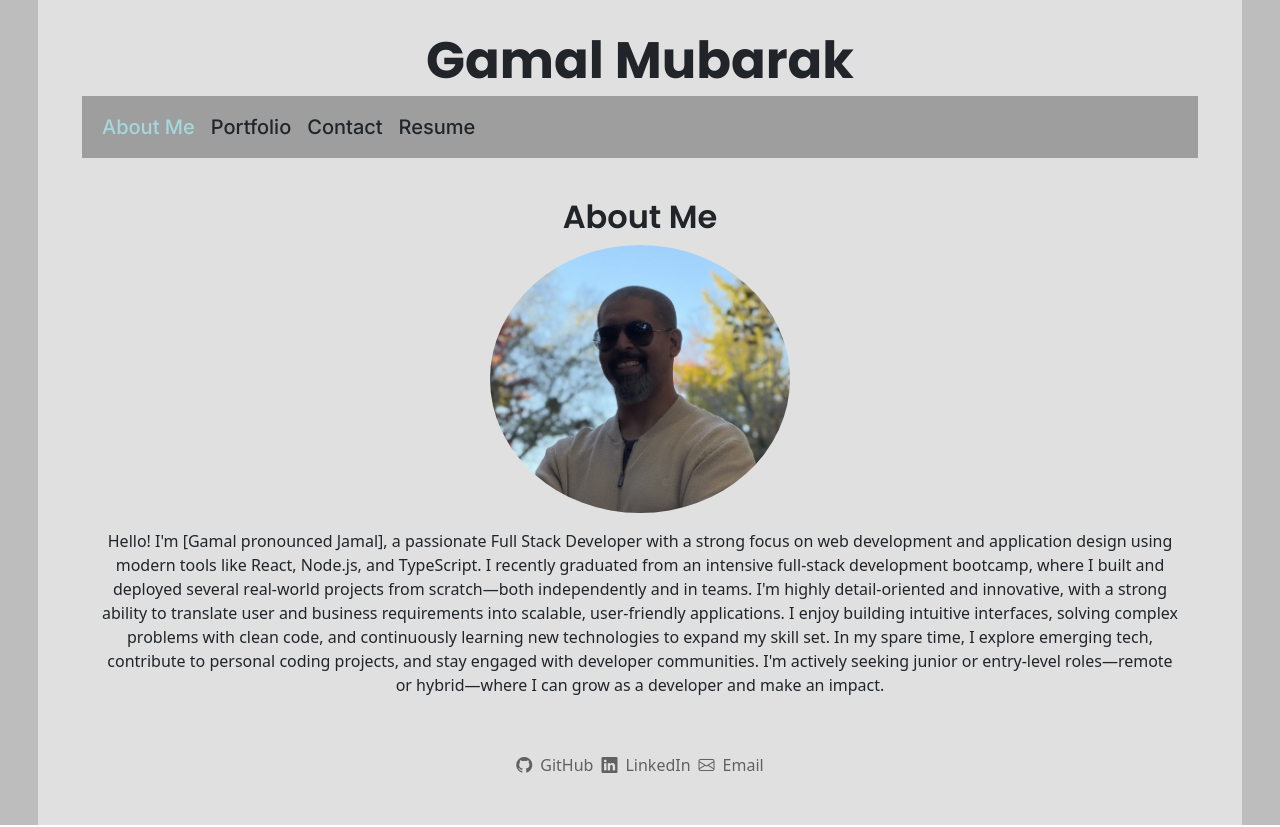
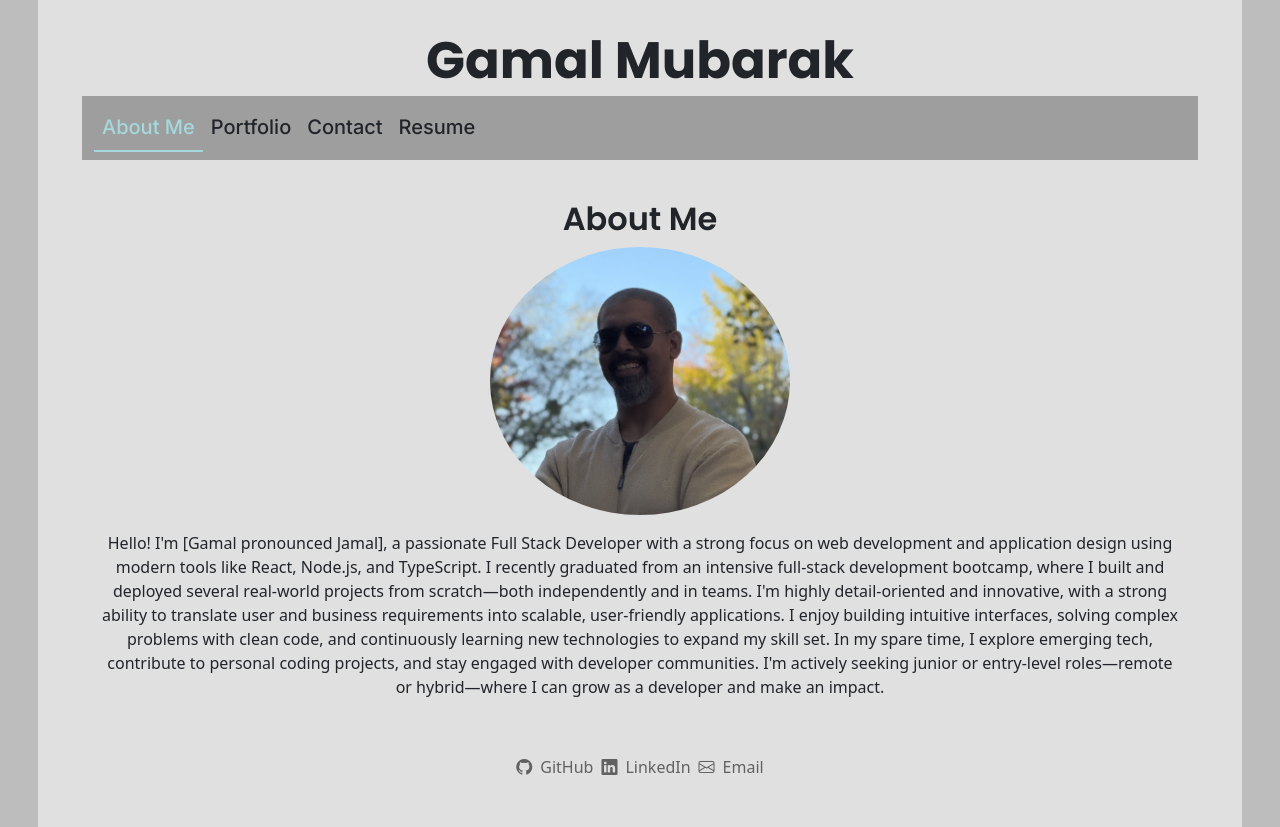
Before and after one commit to gamalmubarak/Gamal_portfolio, a React (Vite) app: page / in a window 1280 px wide. Built offline with nearby package versions, Linux system fonts and the light colour scheme.

Commit message:
hover effects added

```diff
--- a/src/components/navigation.jsx
+++ b/src/components/navigation.jsx
@@ -12,7 +12,24 @@ const Navigation = () => {
             <Link
               className="nav-link"
               to="/"
-              style={{ color: location.pathname === '/' ? '#a5d8dd' : 'inherit' }} // highlight color
+              style={{
+                color: location.pathname === '/' ? '#a5d8dd' : 'inherit',
+                textDecoration: 'none',
+                borderBottom: location.pathname === '/' ? '2px solid #a5d8dd' : '2px solid transparent',
+                transition: 'all 0.3s ease'
+              }}
+              onMouseEnter={(e) => {
+                if (location.pathname !== '/') {
+                  e.target.style.borderBottom = '2px solid #a5d8dd';
+                  e.target.style.color = '#a5d8dd';
+                }
+              }}
+              onMouseLeave={(e) => {
+                if (location.pathname !== '/') {
+                  e.target.style.borderBottom = '2px solid transparent';
+                  e.target.style.color = 'inherit';
+                }
+              }}
             >
               About Me
             </Link>
@@ -21,7 +38,24 @@ const Navigation = () => {
             <Link
               className="nav-link"
               to="/portfolio"
-              style={{ color: location.pathname === '/portfolio' ? '#a5d8dd' : 'inherit' }} // highlight color
+              style={{
+                color: location.pathname === '/portfolio' ? '#a5d8dd' : 'inherit',
+                textDecoration: 'none',
+                borderBottom: location.pathname === '/portfolio' ? '2px solid #a5d8dd' : '2px solid transparent',
+                transition: 'all 0.3s ease'
+              }}
+              onMouseEnter={(e) => {
+                if (location.pathname !== '/portfolio') {
+                  e.target.style.borderBottom = '2px solid #a5d8dd';
+                  e.target.style.color = '#a5d8dd';
+                }
+              }}
+              onMouseLeave={(e) => {
+                if (location.pathname !== '/portfolio') {
+                  e.target.style.borderBottom = '2px solid transparent';
+                  e.target.style.color = 'inherit';
+                }
+              }}
             >
               Portfolio
             </Link>
@@ -30,7 +64,24 @@ const Navigation = () => {
             <Link
               className="nav-link"
               to="/contact"
-              style={{ color: location.pathname === '/contact' ? '#a5d8dd' : 'inherit' }} // highlight color
+              style={{
+                color: location.pathname === '/contact' ? '#a5d8dd' : 'inherit',
+                textDecoration: 'none',
+                borderBottom: location.pathname === '/contact' ? '2px solid #a5d8dd' : '2px solid transparent',
+                transition: 'all 0.3s ease'
+              }}
+              onMouseEnter={(e) => {
+                if (location.pathname !== '/contact') {
+                  e.target.style.borderBottom = '2px solid #a5d8dd';
+                  e.target.style.color = '#a5d8dd';
+                }
+              }}
+              onMouseLeave={(e) => {
+                if (location.pathname !== '/contact') {
+                  e.target.style.borderBottom = '2px solid transparent';
+                  e.target.style.color = 'inherit';
+                }
+              }}
             >
               Contact
             </Link>
@@ -39,7 +90,24 @@ const Navigation = () => {
             <Link
               className="nav-link"
               to="/resume"
-              style={{ color: location.pathname === '/resume' ? '#a5d8dd' : 'inherit' }} // highlight color
+              style={{
+                color: location.pathname === '/resume' ? '#a5d8dd' : 'inherit',
+                textDecoration: 'none',
+                borderBottom: location.pathname === '/resume' ? '2px solid #a5d8dd' : '2px solid transparent',
+                transition: 'all 0.3s ease'
+              }}
+              onMouseEnter={(e) => {
+                if (location.pathname !== '/resume') {
+                  e.target.style.borderBottom = '2px solid #a5d8dd';
+                  e.target.style.color = '#a5d8dd';
+                }
+              }}
+              onMouseLeave={(e) => {
+                if (location.pathname !== '/resume') {
+                  e.target.style.borderBottom = '2px solid transparent';
+                  e.target.style.color = 'inherit';
+                }
+              }}
             >
               Resume
             </Link>
```
